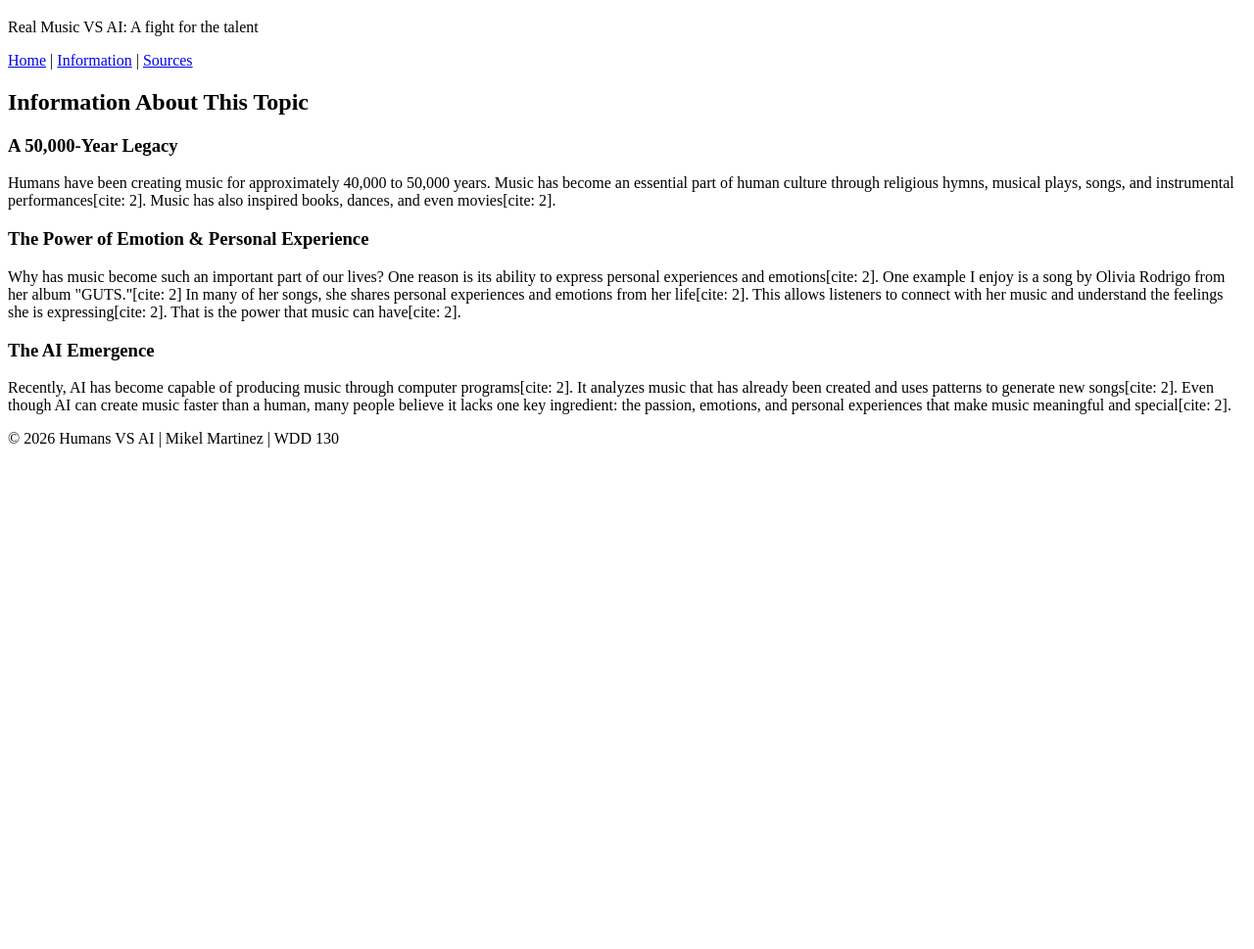
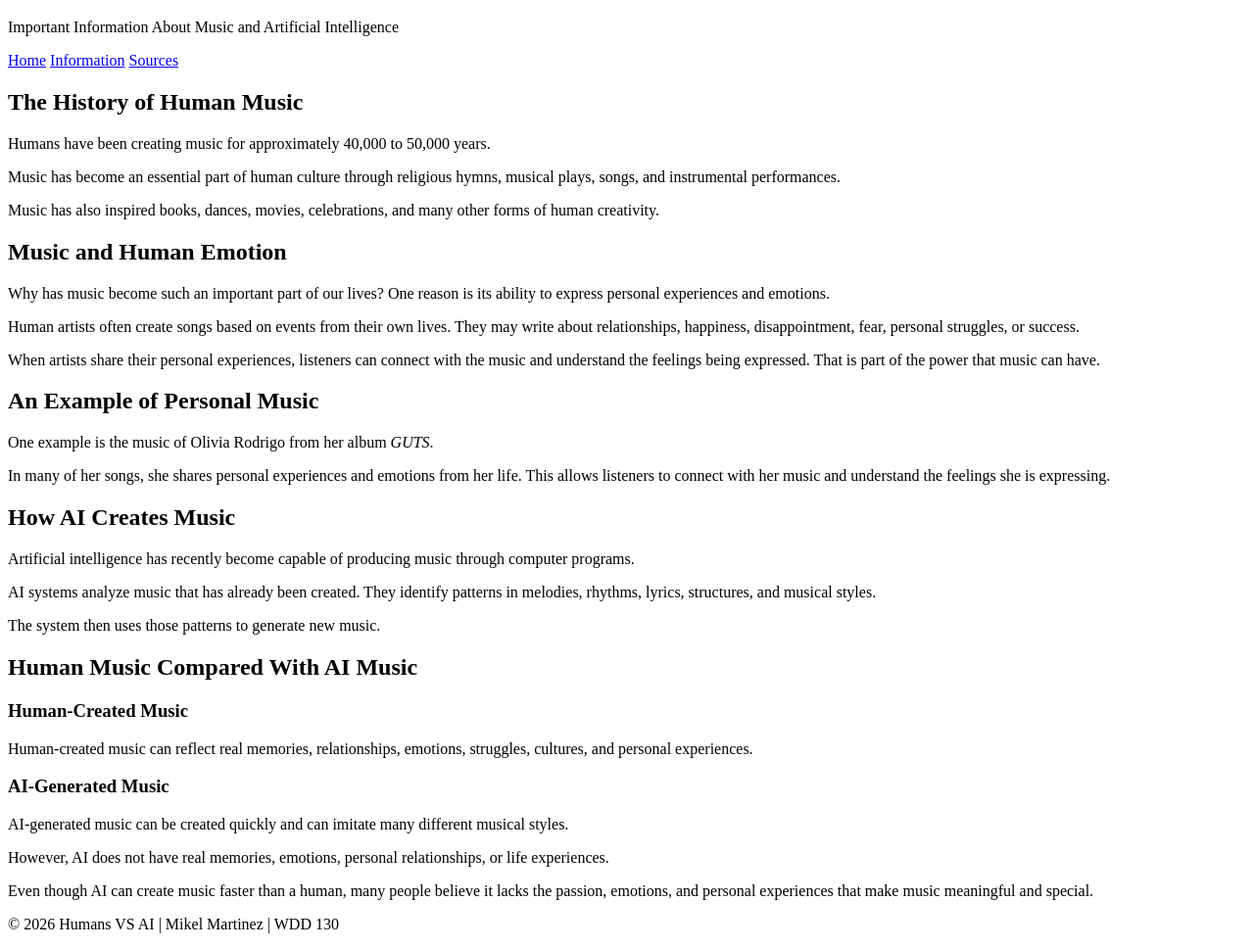
Before and after one commit to ryanlakers2010/wdd130-martinez, a plain HTML site: page info.html in a window 1280 px wide. Shown: the part 61-1030 px from the top of the page at 98% size. Before the commit the page ends 800 px from the top, so only its background shows below. Drawn offline with Linux system fonts and the light colour scheme.

Commit message:
Update info.html with new content and structure

```diff
--- a/info.html
+++ b/info.html
@@ -3,38 +3,145 @@
 <head>
     <meta charset="UTF-8">
     <meta name="viewport" content="width=device-width, initial-scale=1.0">
-    <title>Information - Humans VS AI</title>
-    <link rel="stylesheet" href="style.css">
+
+    <meta
+        name="description"
+        content="Information about human-created music and AI-generated music."
+    >
+
+    <meta name="author" content="Mikel Martinez">
+
+    <title>Information | Humans VS AI</title>
+
+    <link rel="stylesheet" href="style3.css">
 </head>
+
 <body>
 
     <header>
         <h1>Humans VS AI</h1>
-        <p class="slogan">Real Music VS AI: A fight for the talent</p>
+        <p>Important Information About Music and Artificial Intelligence</p>
+
         <nav>
-            <a href="index.html">Home</a> |
-            <a href="info.html" style="text-decoration: underline;">Information</a> |
+            <a href="index.html">Home</a>
+            <a href="information.html">Information</a>
             <a href="sources.html">Sources</a>
         </nav>
     </header>
 
-    <div class="container">
-        <section>
-            <h2>Information About This Topic</h2>
+    <main class="container">
 
-            <h3>A 50,000-Year Legacy</h3>
-            <p>Humans have been creating music for approximately 40,000 to 50,000 years. Music has become an essential part of human culture through religious hymns, musical plays, songs, and instrumental performances[cite: 2]. Music has also inspired books, dances, and even movies[cite: 2].</p>
+        <section id="history">
+            <h2>The History of Human Music</h2>
 
-            <h3>The Power of Emotion & Personal Experience</h3>
-            <p>Why has music become such an important part of our lives? One reason is its ability to express personal experiences and emotions[cite: 2]. One example I enjoy is a song by Olivia Rodrigo from her album "GUTS."[cite: 2] In many of her songs, she shares personal experiences and emotions from her life[cite: 2]. This allows listeners to connect with her music and understand the feelings she is expressing[cite: 2]. That is the power that music can have[cite: 2].</p>
+            <p>
+                Humans have been creating music for approximately 40,000 to
+                50,000 years.
+            </p>
 
-            <h3>The AI Emergence</h3>
-            <p>Recently, AI has become capable of producing music through computer programs[cite: 2]. It analyzes music that has already been created and uses patterns to generate new songs[cite: 2]. Even though AI can create music faster than a human, many people believe it lacks one key ingredient: the passion, emotions, and personal experiences that make music meaningful and special[cite: 2].</p>
+            <p>
+                Music has become an essential part of human culture through
+                religious hymns, musical plays, songs, and instrumental
+                performances.
+            </p>
+
+            <p>
+                Music has also inspired books, dances, movies, celebrations,
+                and many other forms of human creativity.
+            </p>
         </section>
-    </div>
+
+        <section id="emotion">
+            <h2>Music and Human Emotion</h2>
+
+            <p>
+                Why has music become such an important part of our lives? One
+                reason is its ability to express personal experiences and
+                emotions.
+            </p>
+
+            <p>
+                Human artists often create songs based on events from their own
+                lives. They may write about relationships, happiness,
+                disappointment, fear, personal struggles, or success.
+            </p>
+
+            <p>
+                When artists share their personal experiences, listeners can
+                connect with the music and understand the feelings being
+                expressed. That is part of the power that music can have.
+            </p>
+        </section>
+
+        <section id="artist-example">
+            <h2>An Example of Personal Music</h2>
+
+            <p>
+                One example is the music of Olivia Rodrigo from her album
+                <em>GUTS</em>.
+            </p>
+
+            <p>
+                In many of her songs, she shares personal experiences and
+                emotions from her life. This allows listeners to connect with
+                her music and understand the feelings she is expressing.
+            </p>
+        </section>
+
+        <section id="ai-music">
+            <h2>How AI Creates Music</h2>
+
+            <p>
+                Artificial intelligence has recently become capable of
+                producing music through computer programs.
+            </p>
+
+            <p>
+                AI systems analyze music that has already been created. They
+                identify patterns in melodies, rhythms, lyrics, structures,
+                and musical styles.
+            </p>
+
+            <p>
+                The system then uses those patterns to generate new music.
+            </p>
+        </section>
+
+        <section id="comparison">
+            <h2>Human Music Compared With AI Music</h2>
+
+            <h3>Human-Created Music</h3>
+
+            <p>
+                Human-created music can reflect real memories, relationships,
+                emotions, struggles, cultures, and personal experiences.
+            </p>
+
+            <h3>AI-Generated Music</h3>
+
+            <p>
+                AI-generated music can be created quickly and can imitate many
+                different musical styles.
+            </p>
+
+            <p>
+                However, AI does not have real memories, emotions, personal
+                relationships, or life experiences.
+            </p>
+
+            <p>
+                Even though AI can create music faster than a human, many
+                people believe it lacks the passion, emotions, and personal
+                experiences that make music meaningful and special.
+            </p>
+        </section>
+
+    </main>
 
     <footer>
-        <p>&copy; 2026 Humans VS AI | Mikel Martinez | WDD 130</p>
+        <p>
+            &copy; 2026 Humans VS AI | Mikel Martinez | WDD 130
+        </p>
     </footer>
 
 </body>
```
